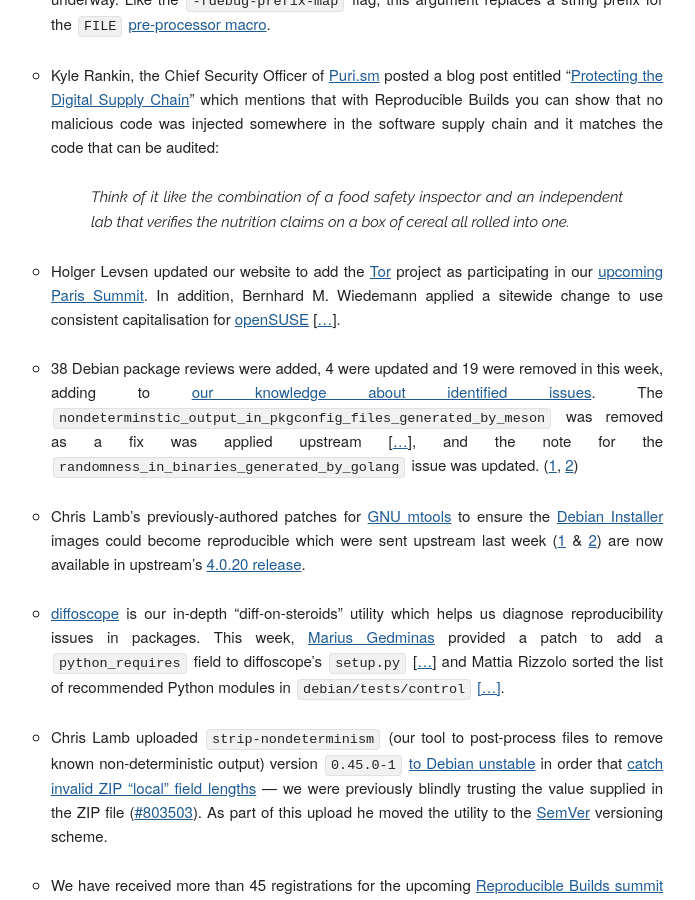
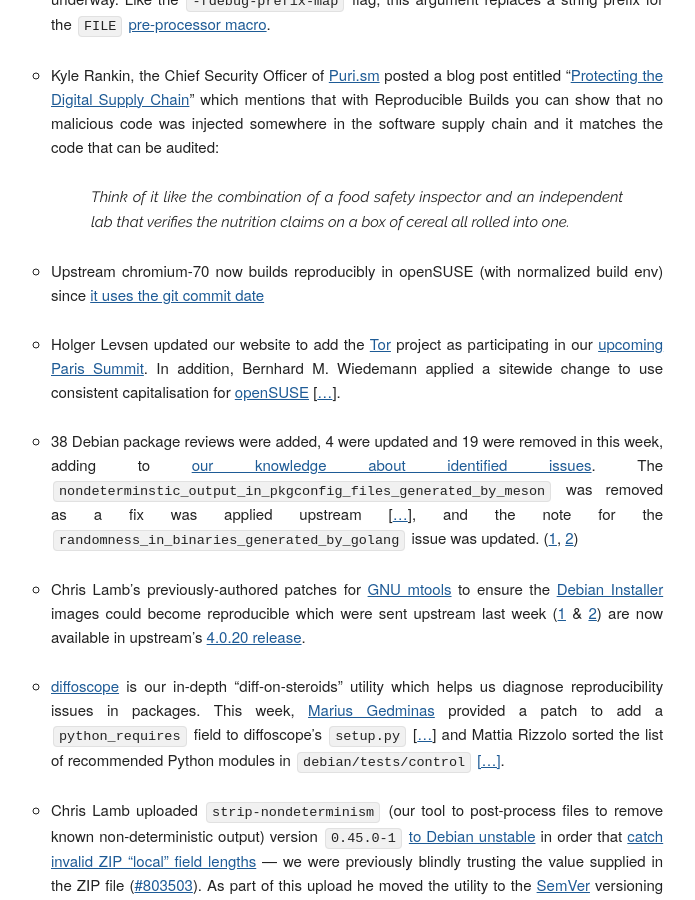
Before and after one commit to prototypefund/reproducible-website, a Jekyll site: the page built from _blog/posts/186.md, in a window 1280 px wide and 900 px high, scrolled down 561 px. Shown: the whole window, without its empty margins (124-819 px from the left). Built offline with Jekyll 4.4.1, drawn with Linux system fonts in a browser that asks for light colours; some web fonts are replaced.

Commit message:
186: mention chromium rb

```diff
--- a/_blog/posts/186.md
+++ b/_blog/posts/186.md
@@ -10,6 +10,8 @@
 * Kyle Rankin, the Chief Security Officer of [Puri.sm](https://puri.sm/posts/protecting-the-digital-supply-chain/) posted a blog post entitled "[Protecting the Digital Supply Chain](https://puri.sm/posts/protecting-the-digital-supply-chain/)" which mentions that with Reproducible Builds you can show that no malicious code was injected somewhere in the software supply chain and it matches the code that can be audited:
 
     > *Think of it like the combination of a food safety inspector and an independent lab that verifies the nutrition claims on a box of cereal all rolled into one.*
+
+* Upstream chromium-70 now builds reproducibly in openSUSE (with normalized build env) since [it uses the git commit date](https://chromium-review.googlesource.com/c/chromium/src/+/1167913)
 
 * Holger Levsen updated our website to add the [Tor](https://www.torproject.org/) project as participating in our [upcoming Paris Summit](https://reproducible-builds.org/events/paris2018/). In addition, Bernhard M. Wiedemann applied a sitewide change to use consistent capitalisation for [openSUSE](https://www.opensuse.org/) [[...](https://salsa.debian.org/reproducible-builds/reproducible-website/commit/1bd9083)].
 
```
